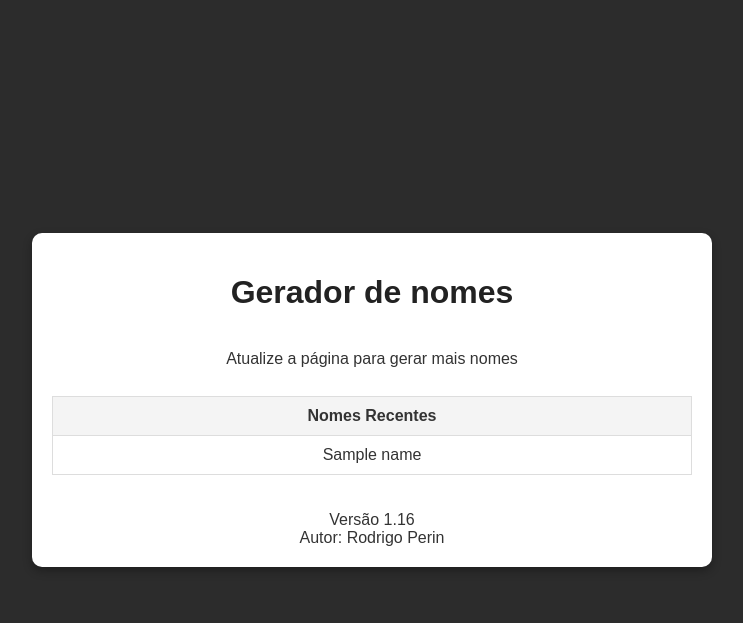
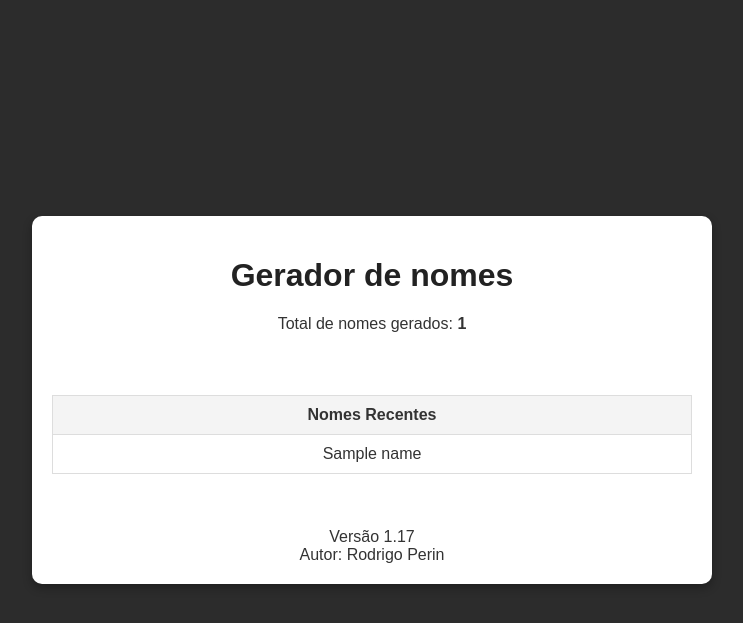
Before and after one commit to rodrigo-perin/gerador-de-nomes, a Flask app: template templates/index.html in a window 1280 px wide. Shown: the top 623 px of the page, without its empty margins (268-1011 px from the left). Run offline with Flask 3, Linux system fonts and the light colour scheme; the template is opened without the code that fills it: most values are stand-ins (such as "Sample title", 1, 10 or a date in 2020).

Commit message:
Add contagem ao Redis v1.17

```diff
--- a/app.py
+++ b/app.py
@@ -10,10 +10,11 @@ faker = Faker('pt_BR')
 @app.route('/')
 def index():
     new_name = faker.name()  # Gera um nome aleatório
+    print(f"Gerando nome: {new_name}")  # Log
     redis_client.lpush('names', new_name)  # Adiciona ao Redis
-    redis_client.ltrim('names', 0, 9)  # Mantém apenas os últimos 10 nomes
     names = redis_client.lrange('names', 0, 9)  # Obtém os últimos 10 nomes
-    return render_template('index.html', names=names)
+    count = redis_client.llen('names')  # Conta total de nomes gerados
+    return render_template('index.html', names=names, count=count)
 
 # Rota para servir o CSS diretamente da pasta templates
 @app.route('/style.css')
--- a/templates/index.html
+++ b/templates/index.html
@@ -9,8 +9,8 @@
 <body>
     <div class="container">
         <h1>Gerador de nomes</h1>
-        <br />
-        Atualize a página para gerar mais nomes
+        <p>Total de nomes gerados: <strong>{{ count }}</strong></p>
+
         <br />
         <br />
         <table>
@@ -21,7 +21,8 @@
         </table>
         <br/>
         <br/>
-        Versão 1.16
+        <br/>
+        Versão 1.17
         <br/>
         Autor: Rodrigo Perin
     </div>
```
